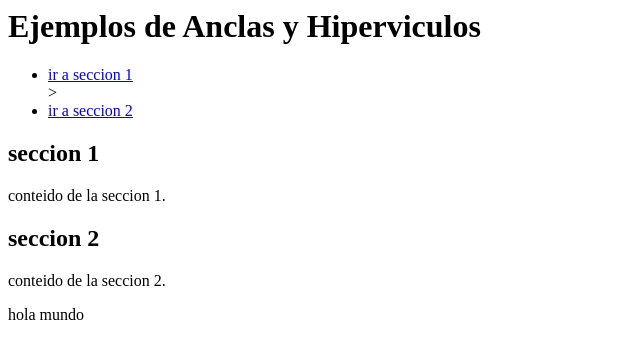
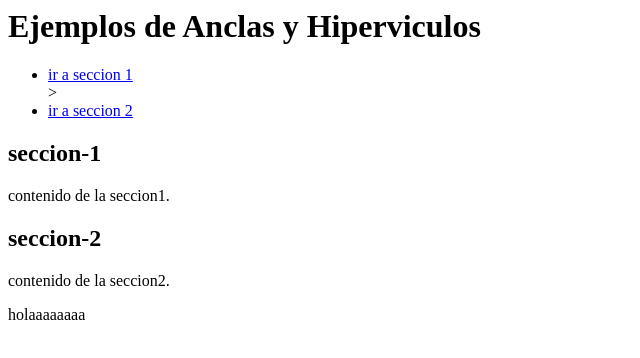
Before and after one commit to nikol1312/Nikol, a plain HTML site: page EjercicioNº1.html in a window 1280 px wide. Shown: the full height of the page, 0-640 px from the left. Drawn offline with Linux system fonts and the light colour scheme.

Commit message:
Update EjercicioNº1.html

```diff
--- a/EjercicioNº1.html
+++ b/EjercicioNº1.html
@@ -15,15 +15,15 @@
      </nav>
      <!-- Ancla -->
       <section id="seccion1">
-        <h2>seccion 1</h2>
-        <p>conteido de la seccion 1.</p>
+        <h2>seccion-1</h2>
+        <p>contenido de la seccion1.</p>
       </section>
 
       <section id="seccion2">
-        <h2>seccion 2</h2>
-        <p>conteido de la seccion 2.</p>
+        <h2>seccion-2</h2>
+        <p>contenido de la seccion2.</p>
       </section>
-      <p>hola mundo</p>
+      <p>holaaaaaaaa</p>
 
 </body>
 </html>
```
